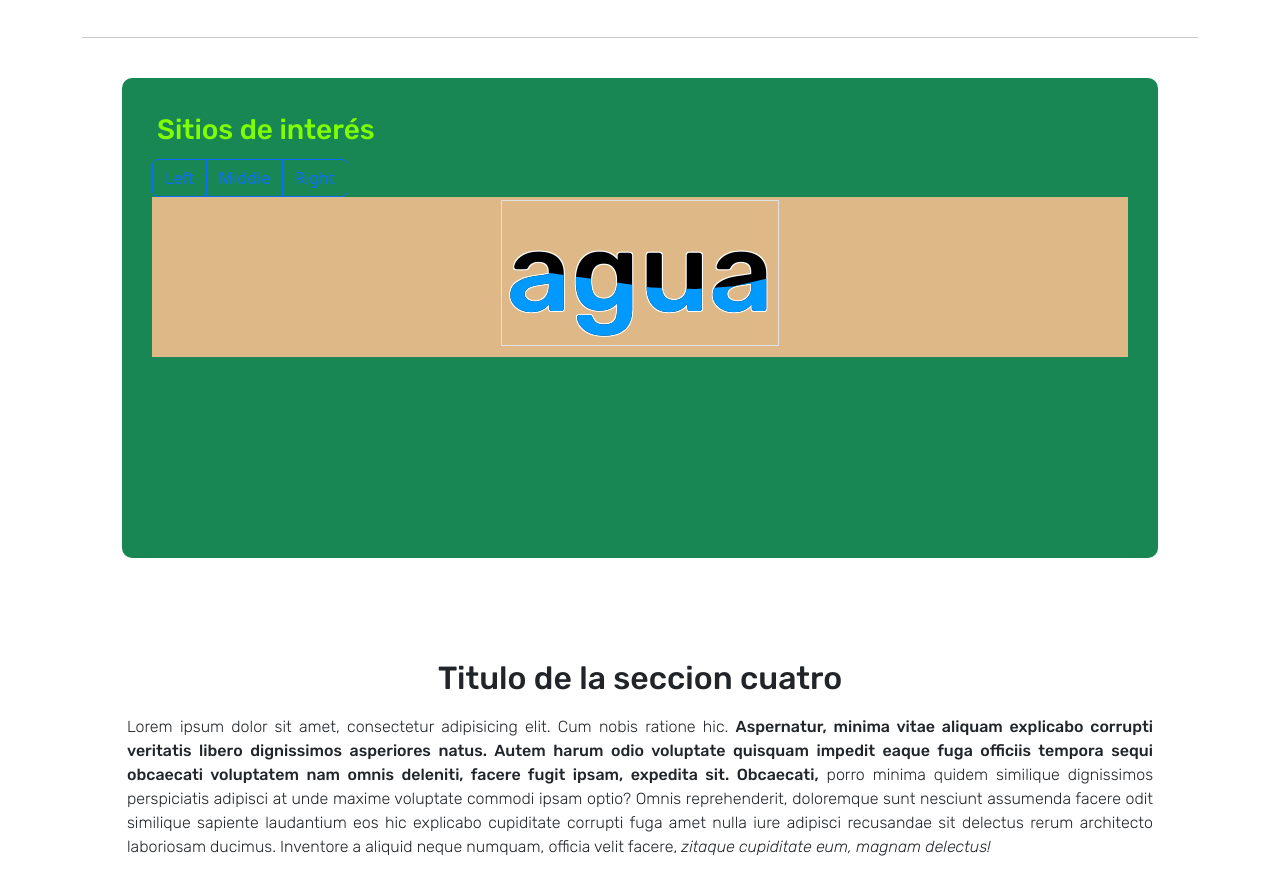
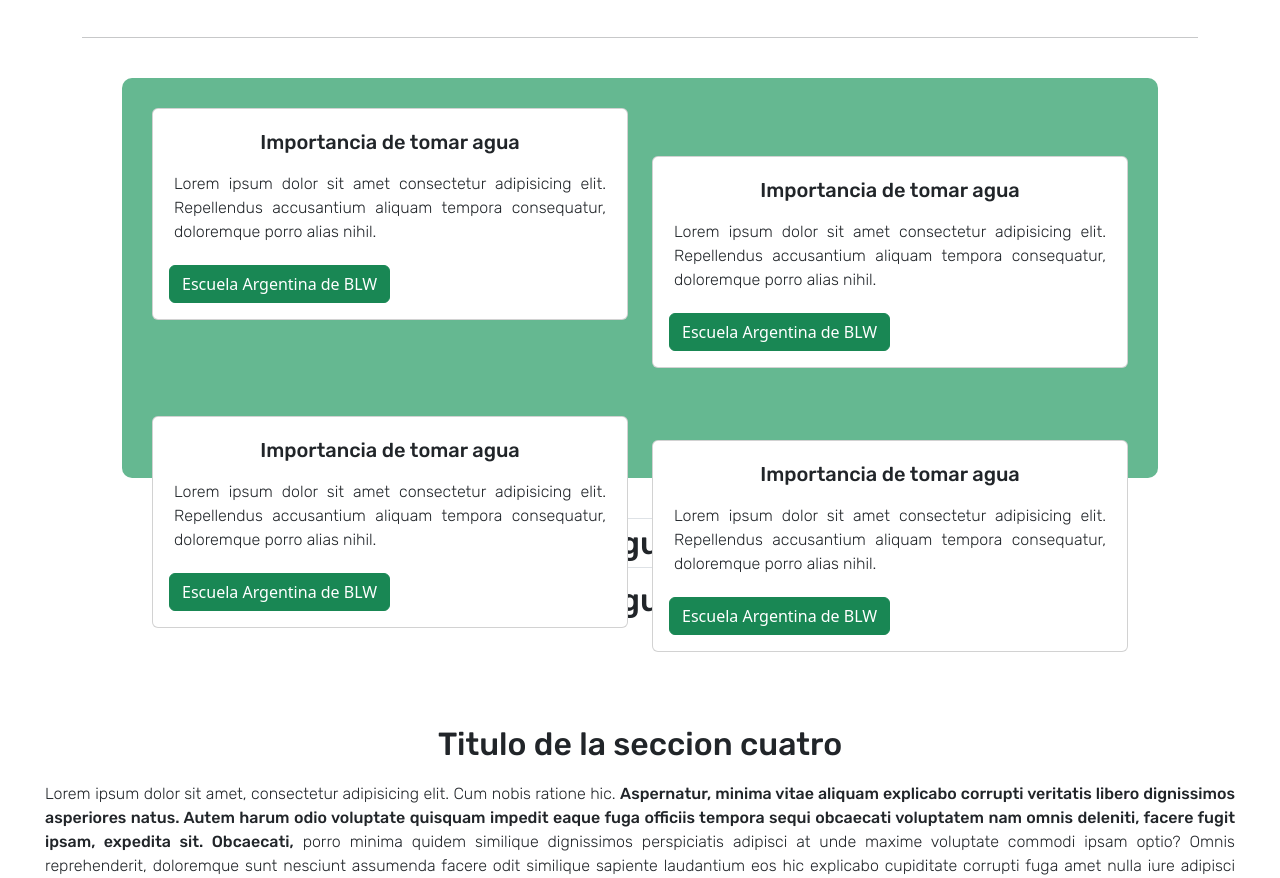
Before and after one commit to JuanCPoos/WebNutricion, a plain HTML site: page index.html in a window 1280 px wide. Shown: the part 1032-1910 px from the top of the page. Drawn offline with nearby package versions, Linux system fonts and the light colour scheme.

Commit message:
Imagen nueva en index, con una nueva seccion de sitios interes. Agragado de SCSS

```diff
--- a/css/style.css
+++ b/css/style.css
@@ -27,12 +27,7 @@ header {
     z-index: 1000;
 }
 
-header nav .logo_header a:hover {
-    background-color: #2b9e69bb;
-    border-radius: 5px;
-    padding: 7px 10px;
-    font-style: oblique;
-}
+
 
 
 header nav .logo_header {
@@ -40,6 +35,12 @@ header nav .logo_header {
     display: flex;
     justify-content: space-between;
 
+}
+header nav .logo_header a:hover {
+    background-color: #2b9e69bb;
+    border-radius: 5px;
+    padding: 7px 10px;
+    font-style: oblique;
 }
 
 .navbar {
@@ -143,13 +144,11 @@ main #titulo_h1{
 main #links-interes{
     padding: 30px;
     border-radius: 10px;
-    height: 60vh;
+    height: 50vh;
+    background-color:#65b891;
 }
-main section .link-interes  h3{
-    color: chartreuse;
-    float: left;
-    width: 100%;
-}
+
+
 /*agua*/
 main #links-interes .agua{
     background-color:burlywood;
@@ -159,11 +158,13 @@ main #links-interes .agua{
     align-items: center;
     justify-content: center;
 }
-main #links-interes h2{
-    font-size: 7rem;
+main #links-interes .agua h2{
+    font-size: 15vmin;
     position: absolute;
+    font-family: "Work Sans", sans-serif;
 }
-main #links-interes .border{
+
+main #links-interes .agua .border{
     color: black;
     text-shadow:
         -1px -1px 0 white,
@@ -171,10 +172,9 @@ main #links-interes .border{
         1px 1px 0 white,
         -1px 1px 0 white;
 }
-main #links-interes .wave{
+main #links-interes .agua .wave{
     color: #09f;
     animation: wave 3s ease-in-out infinite;
-
 }
 
 @keyframes wave{
--- a/index.html
+++ b/index.html
@@ -4,6 +4,7 @@
     <meta charset="UTF-8" />
     <meta name="viewport" content="width=device-width, initial-scale=1.0" />
     <link rel="stylesheet" href="/css/style.css" />
+
     <link
       rel="shortcut icon"
       href="assets/favicon/icons8-nutrition-wanicon-lineal-color-16.png"
@@ -194,15 +195,50 @@
         </section>
         <hr />
         <!--- links de interés-->
-        <section id="links-interes" class="bg-success ">
-          <div class="link-interes">
-            <h3>Sitios de interés</h3>
-            <div class="btn-group" role="group" aria-label="Basic outlined example">
-              <button type="button" class="btn btn-outline-primary">Left</button>
-              <button type="button" class="btn btn-outline-primary">Middle</button>
-              <button type="button" class="btn btn-outline-primary">Right</button>
+        <section id="links-interes">
+          <div class="links-interes">
+            <div class="row">
+              <div class="col-sm-6 mb-3 mb-sm-0">
+                <div class="card">
+                  <div class="card-body">
+                    <h5 class="card-title">Importancia de tomar agua</h5>
+                    <p class="card-text">Lorem ipsum dolor sit amet consectetur adipisicing elit. Repellendus accusantium aliquam tempora consequatur, doloremque porro alias nihil.</p>
+                    <a class="btn btn-success" href="https://www.escuelaargentinadeblw.com/">Escuela Argentina de BLW</a>
+                  </div>
+                </div>
+              </div>
+              <div class="col-sm-6">
+                <div class="card my-5">
+                  <div class="card-body card_border">
+                    <h5 class="card-title">Importancia de tomar agua</h5>
+                    <p class="card-text">Lorem ipsum dolor sit amet consectetur adipisicing elit. Repellendus accusantium aliquam tempora consequatur, doloremque porro alias nihil.</p>
+                    <a class="btn btn-success" href="https://www.escuelaargentinadeblw.com/">Escuela Argentina de BLW</a>
+                  </div>
+                </div>
+              </div>
             </div>
           </div>
+          <div class="row">
+            <div class="col-sm-6 mb-3 mb-sm-0">
+              <div class="card">
+                <div class="card-body">
+                  <h5 class="card-title">Importancia de tomar agua</h5>
+                  <p class="card-text">Lorem ipsum dolor sit amet consectetur adipisicing elit. Repellendus accusantium aliquam tempora consequatur, doloremque porro alias nihil.</p>
+                  <a class="btn btn-success" href="https://www.escuelaargentinadeblw.com/">Escuela Argentina de BLW</a>
+                </div>
+              </div>
+            </div>
+            <div class="col-sm-6">
+              <div class="card my-4">
+                <div class="card-body card_border">
+                  <h5 class="card-title">Importancia de tomar agua</h5>
+                  <p class="card-text">Lorem ipsum dolor sit amet consectetur adipisicing elit. Repellendus accusantium aliquam tempora consequatur, doloremque porro alias nihil.</p>
+                  <a class="btn btn-success" href="https://www.escuelaargentinadeblw.com/">Escuela Argentina de BLW</a>
+                </div>
+              </div>
+            </div>
+          </div>
+        </div>
           <div class="agua">
             <h2 class="border">agua</h2>
             <h2 class="wave">agua</h2>
```
Also changed, not shown: scss/styles.scss (added, +21 -0 lines), assets/images/cropped-LogoBLW.png (added).
